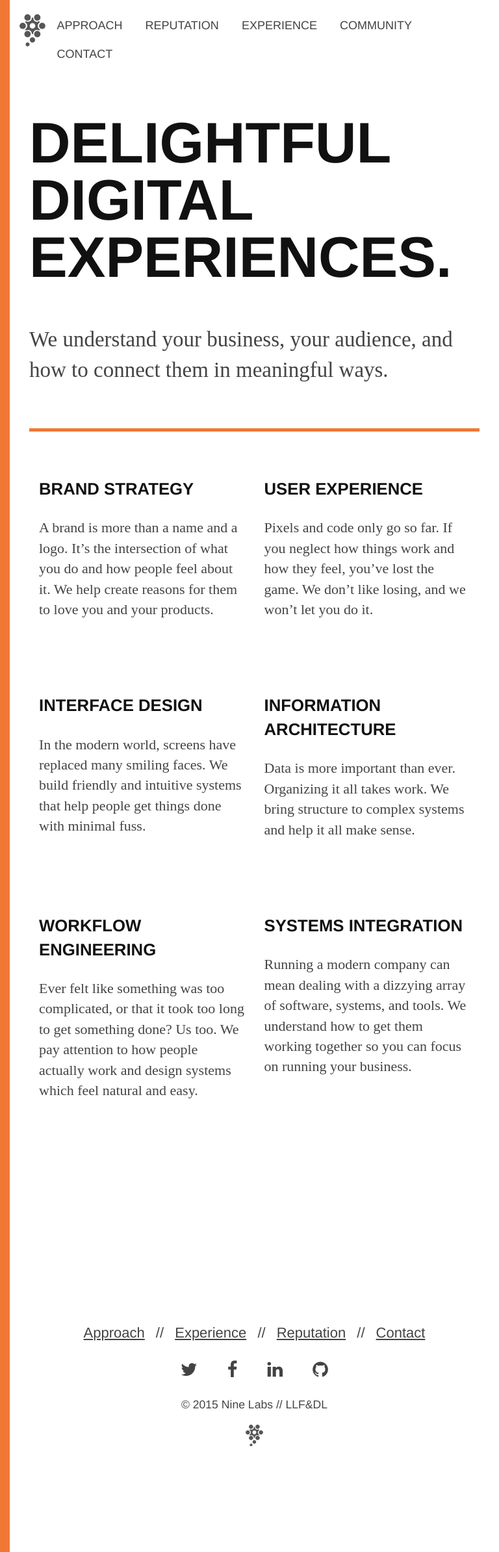
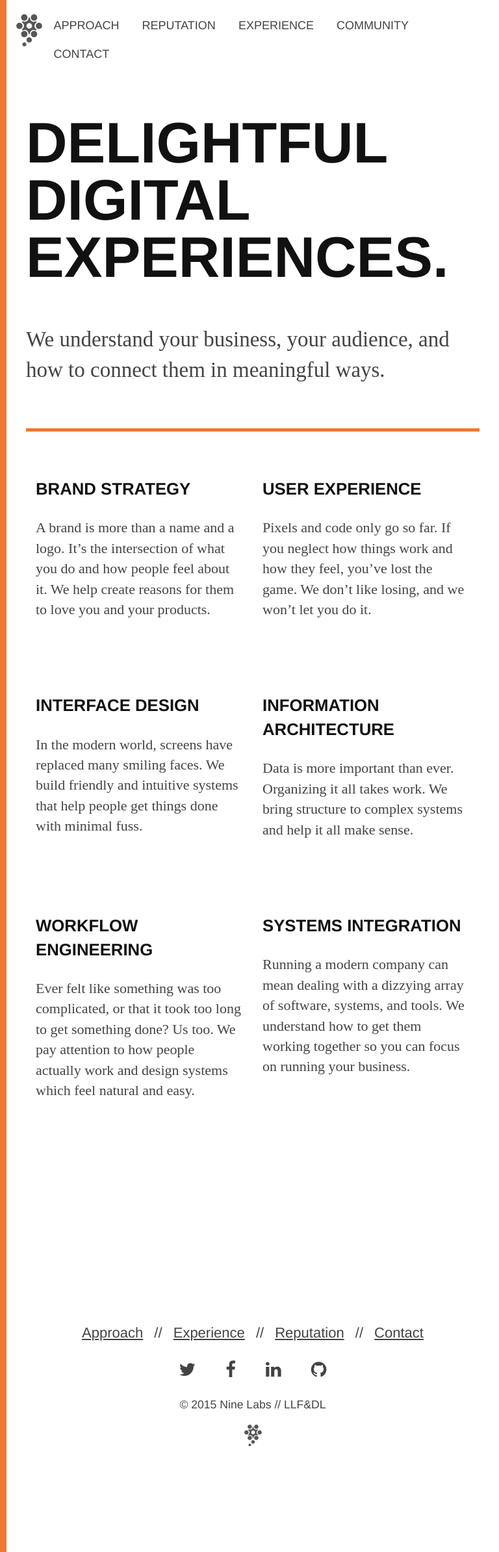
Before and after one commit to ninelabs/ninelabs.com, a Jekyll site: the page built from index.html, in a window 768 px wide. Shown: the whole page at 65% size. Built offline with Jekyll 4.4.1, drawn with Linux system fonts in a browser that asks for light colours; nearby versions of some CDN libraries; Markdown is read by kramdown in place of the engine named in the settings.

Commit message:
Reduced side border at the 'small' breakpoint
Signed-off-by: J Cornelius <github@jcornelius.com>

```diff
--- a/_sass/styles.scss
+++ b/_sass/styles.scss
@@ -4,6 +4,9 @@
 
 html {
   border-left: 15px solid $brand-primary;
+  @include breakpoint(sm) {
+    border-width: 10px;
+  }
   @include breakpoint(xs) {
     border-width: 5px;
   }
--- a/css/styles.css
+++ b/css/styles.css
@@ -695,6 +695,12 @@ hr {
 html {
   border-left: 15px solid #f07834;
 }
+@media (min-width: 768px) and (max-width: 991px) {
+  /* line 5, ../_sass/styles.scss */
+  html {
+    border-width: 10px;
+  }
+}
 @media (max-width: 767px) {
   /* line 5, ../_sass/styles.scss */
   html {
@@ -702,38 +708,38 @@ html {
   }
 }
 
-/* line 12, ../_sass/styles.scss */
+/* line 15, ../_sass/styles.scss */
 body {
   background-color: white;
   color: #444444;
   font-family: "ff-tisa-web-pro", serif;
 }
 
-/* line 18, ../_sass/styles.scss */
+/* line 21, ../_sass/styles.scss */
 #brand {
   width: 27px;
   margin-bottom: 2em;
 }
-/* line 21, ../_sass/styles.scss */
+/* line 24, ../_sass/styles.scss */
 #brand .brand-mark {
   fill: rgba(68, 68, 68, 0.9);
 }
 
-/* line 30, ../_sass/styles.scss */
+/* line 33, ../_sass/styles.scss */
 section header {
   border-bottom: 1px solid #333333;
   margin-bottom: 1em;
 }
-/* line 34, ../_sass/styles.scss */
+/* line 37, ../_sass/styles.scss */
 section header hgroup h1 {
   margin: 0;
 }
-/* line 35, ../_sass/styles.scss */
+/* line 38, ../_sass/styles.scss */
 section header hgroup h4, section header hgroup h5, section header hgroup h6 {
   color: #555555;
 }
 
-/* line 39, ../_sass/styles.scss */
+/* line 42, ../_sass/styles.scss */
 h1, h2, h3, h4, h5, h6 {
   color: #111111;
   font-family: "freight-sans-pro", "helvetica neue", helvetica, sans-serif;
@@ -741,41 +747,41 @@ h1, h2, h3, h4, h5, h6 {
   text-transform: uppercase;
 }
 
-/* line 49, ../_sass/styles.scss */
+/* line 52, ../_sass/styles.scss */
 .lead {
   font-size: 1.25em;
 }
 
-/* line 58, ../_sass/styles.scss */
+/* line 61, ../_sass/styles.scss */
 .media-object {
   padding: 8px 0;
 }
 
-/* line 68, ../_sass/styles.scss */
+/* line 71, ../_sass/styles.scss */
 .media-body p {
   margin: 0;
   padding: 0 0 1em;
 }
 
-/* line 76, ../_sass/styles.scss */
+/* line 79, ../_sass/styles.scss */
 .post-excerpt-container {
   border-bottom: 1px solid #999999;
   margin-bottom: 2em;
   padding-bottom: 2em;
 }
-/* line 83, ../_sass/styles.scss */
+/* line 86, ../_sass/styles.scss */
 .post-excerpt-container .post-meta p {
   color: #999999;
   font-size: .8em;
   margin: 5px 0 1em;
   padding: 0;
 }
-/* line 92, ../_sass/styles.scss */
+/* line 95, ../_sass/styles.scss */
 .post-excerpt-container .post-excerpt h3 {
   margin: 0 0 .5em;
 }
 
-/* line 107, ../_sass/styles.scss */
+/* line 110, ../_sass/styles.scss */
 #home h1 {
   font-size: 4em;
   line-height: 1em;
@@ -783,112 +789,112 @@ h1, h2, h3, h4, h5, h6 {
   text-transform: uppercase;
 }
 @media (max-width: 767px) {
-  /* line 107, ../_sass/styles.scss */
+  /* line 110, ../_sass/styles.scss */
   #home h1 {
     font-size: 1.5em;
   }
 }
-/* line 116, ../_sass/styles.scss */
+/* line 119, ../_sass/styles.scss */
 #home .lead {
   font-size: 1.5em;
 }
 @media (max-width: 767px) {
-  /* line 116, ../_sass/styles.scss */
+  /* line 119, ../_sass/styles.scss */
   #home .lead {
     font-size: 1em;
   }
 }
-/* line 122, ../_sass/styles.scss */
+/* line 125, ../_sass/styles.scss */
 #home .trio {
   border-top: 5px solid #f07834;
   margin-top: 3em;
   padding-top: 2em;
 }
-/* line 129, ../_sass/styles.scss */
+/* line 132, ../_sass/styles.scss */
 #home .skill:nth-child(2n+1) {
   clear: left;
 }
 @media (max-width: 767px) {
-  /* line 133, ../_sass/styles.scss */
+  /* line 136, ../_sass/styles.scss */
   #home .skill h3 {
     margin-bottom: 0;
     padding-bottom: 0;
   }
-  /* line 137, ../_sass/styles.scss */
+  /* line 140, ../_sass/styles.scss */
   #home .skill p {
     margin-top: 0;
     padding-top: 0;
   }
 }
 
-/* line 145, ../_sass/styles.scss */
+/* line 148, ../_sass/styles.scss */
 .skill {
   margin-bottom: 3em;
 }
-/* line 148, ../_sass/styles.scss */
+/* line 151, ../_sass/styles.scss */
 .skill h4 {
   border-bottom: 2px solid rgba(255, 255, 255, 0.2);
   padding-bottom: 1em;
 }
 
-/* line 165, ../_sass/styles.scss */
+/* line 168, ../_sass/styles.scss */
 .logos {
   margin-bottom: 2em;
 }
-/* line 168, ../_sass/styles.scss */
+/* line 171, ../_sass/styles.scss */
 .logos .logo {
   margin: 0 0 3em;
   text-align: center;
 }
-/* line 172, ../_sass/styles.scss */
+/* line 175, ../_sass/styles.scss */
 .logos .logo img {
   max-width: 70%;
 }
 
-/* line 177, ../_sass/styles.scss */
+/* line 180, ../_sass/styles.scss */
 .names {
   margin-bottom: 4em;
 }
-/* line 180, ../_sass/styles.scss */
+/* line 183, ../_sass/styles.scss */
 .names ul {
   margin: 0;
   padding: 0;
   width: auto;
 }
-/* line 185, ../_sass/styles.scss */
+/* line 188, ../_sass/styles.scss */
 .names li {
   padding: 0 .5em;
   margin: 0;
   list-style-type: none;
 }
 
-/* line 194, ../_sass/styles.scss */
+/* line 197, ../_sass/styles.scss */
 .quotes .quote {
   margin-bottom: 4em;
 }
-/* line 197, ../_sass/styles.scss */
+/* line 200, ../_sass/styles.scss */
 .quotes .quote:nth-of-type(odd) {
   clear: left;
 }
-/* line 201, ../_sass/styles.scss */
+/* line 204, ../_sass/styles.scss */
 .quotes .quote cite span {
   font-size: .75em;
 }
-/* line 202, ../_sass/styles.scss */
+/* line 205, ../_sass/styles.scss */
 .quotes .quote cite strong {
   color: #222222;
   display: block;
 }
 
-/* line 213, ../_sass/styles.scss */
+/* line 216, ../_sass/styles.scss */
 #team .the-huddle {
   margin-top: 3em;
 }
-/* line 216, ../_sass/styles.scss */
+/* line 219, ../_sass/styles.scss */
 #team .the-huddle .member {
   margin-bottom: 1.5em;
 }
-/* line 220, ../_sass/styles.scss */
+/* line 223, ../_sass/styles.scss */
 #team .the-huddle .member .meta {
   display: inline-block;
   position: relative;
@@ -897,7 +903,7 @@ h1, h2, h3, h4, h5, h6 {
   /*max-width: 120px;*/
   min-height: 100%;
 }
-/* line 231, ../_sass/styles.scss */
+/* line 234, ../_sass/styles.scss */
 #team .the-huddle .member .meta a {
   color: rgba(255, 255, 255, 0.3);
   font-size: 1.25em;
@@ -905,27 +911,27 @@ h1, h2, h3, h4, h5, h6 {
   text-indent: -999em;
   text-shadow: none;
 }
-/* line 237, ../_sass/styles.scss */
+/* line 240, ../_sass/styles.scss */
 #team .the-huddle .member .meta a:hover {
   color: rgba(255, 255, 255, 0.7);
   text-decoration: none;
 }
-/* line 243, ../_sass/styles.scss */
+/* line 246, ../_sass/styles.scss */
 #team .the-huddle .member .caption {
   display: inline-block;
   position: relative;
   width: 75%;
 }
-/* line 247, ../_sass/styles.scss */
+/* line 250, ../_sass/styles.scss */
 #team .the-huddle .member .caption h4 {
   margin: 0;
 }
-/* line 250, ../_sass/styles.scss */
+/* line 253, ../_sass/styles.scss */
 #team .the-huddle .member .caption p {
   font-size: .75em;
   margin: 0;
 }
-/* line 254, ../_sass/styles.scss */
+/* line 257, ../_sass/styles.scss */
 #team .the-huddle .member .caption .label {
   color: #333333;
   display: inline-block;
@@ -934,58 +940,58 @@ h1, h2, h3, h4, h5, h6 {
   text-shadow: none;
 }
 
-/* line 270, ../_sass/styles.scss */
+/* line 273, ../_sass/styles.scss */
 #community .media {
   border-top: 1px solid #555555;
 }
-/* line 273, ../_sass/styles.scss */
+/* line 276, ../_sass/styles.scss */
 #community .media-object img {
   margin-top: 1em;
   max-width: 120px;
 }
-/* line 277, ../_sass/styles.scss */
+/* line 280, ../_sass/styles.scss */
 #community .media-body h3 {
   margin-bottom: 0;
 }
 
-/* line 287, ../_sass/styles.scss */
+/* line 290, ../_sass/styles.scss */
 .notes-list h1 small {
   color: #999999;
   font-size: .5em;
   font-weight: 400;
 }
 
-/* line 295, ../_sass/styles.scss */
+/* line 298, ../_sass/styles.scss */
 .labnotes header {
   border-bottom: 1px solid #999999;
   margin-bottom: 2em;
   padding-bottom: .5em;
 }
-/* line 299, ../_sass/styles.scss */
+/* line 302, ../_sass/styles.scss */
 .labnotes header h2 {
   line-height: .9em;
   margin: 0;
 }
-/* line 303, ../_sass/styles.scss */
+/* line 306, ../_sass/styles.scss */
 .labnotes header h4 {
   color: #555555;
   margin: 0;
 }
-/* line 308, ../_sass/styles.scss */
+/* line 311, ../_sass/styles.scss */
 .labnotes .note-meta {
   color: #555555;
   font-size: .65em;
 }
-/* line 312, ../_sass/styles.scss */
+/* line 315, ../_sass/styles.scss */
 .labnotes h3 {
   color: #555555;
 }
-/* line 315, ../_sass/styles.scss */
+/* line 318, ../_sass/styles.scss */
 .labnotes iframe.twitter-tweet {
   margin-left: 40px !important;
 }
 
-/* line 320, ../_sass/styles.scss */
+/* line 323, ../_sass/styles.scss */
 blockquote {
   border-color: #f07834;
   border-style: solid;
@@ -993,61 +999,61 @@ blockquote {
   margin-left: 0;
   padding-left: 20px;
 }
-/* line 326, ../_sass/styles.scss */
+/* line 329, ../_sass/styles.scss */
 blockquote i, blockquote em {
   display: block;
   color: #999999;
   font-size: .7em;
   margin: .75em 0 0 1em;
 }
-/* line 331, ../_sass/styles.scss */
+/* line 334, ../_sass/styles.scss */
 blockquote i:before, blockquote em:before {
   content: "\2014\00a0";
 }
 
-/* line 337, ../_sass/styles.scss */
+/* line 340, ../_sass/styles.scss */
 .notes-page-navigation {
   border-top: 1px solid #999999;
   font-size: .8em;
   margin-top: 2em;
   padding-top: 1em;
 }
-/* line 346, ../_sass/styles.scss */
+/* line 349, ../_sass/styles.scss */
 .notes-page-navigation .right {
   text-align: right;
 }
 
-/* line 360, ../_sass/styles.scss */
+/* line 363, ../_sass/styles.scss */
 .docs-list .docs-excerpt {
   border-top: 1px solid #999999;
 }
-/* line 363, ../_sass/styles.scss */
+/* line 366, ../_sass/styles.scss */
 .docs-list .docs-excerpt h3 {
   margin-bottom: 0;
   padding-bottom: 0;
 }
-/* line 367, ../_sass/styles.scss */
+/* line 370, ../_sass/styles.scss */
 .docs-list .docs-excerpt p {
   margin-top: 0;
   padding-top: 0;
 }
 
-/* line 376, ../_sass/styles.scss */
+/* line 379, ../_sass/styles.scss */
 .docs .post ol li {
   list-style-type: decimal;
   padding-top: .75em;
   margin-bottom: .125em;
 }
-/* line 380, ../_sass/styles.scss */
+/* line 383, ../_sass/styles.scss */
 .docs .post ol li ol li {
   list-style-type: lower-latin;
 }
-/* line 382, ../_sass/styles.scss */
+/* line 385, ../_sass/styles.scss */
 .docs .post ol li ol li ol li {
   list-style-type: lower-roman;
 }
 
-/* line 392, ../_sass/styles.scss */
+/* line 395, ../_sass/styles.scss */
 .docs-disclaimer p {
   border-left: 5px solid #f07834;
   margin: 1em 0;
@@ -1056,23 +1062,23 @@ blockquote i:before, blockquote em:before {
   font-style: italic;
 }
 
-/* line 405, ../_sass/styles.scss */
+/* line 408, ../_sass/styles.scss */
 .footer-contact {
   border-bottom: 1px solid #999999;
   border-top: 1px solid #999999;
   margin-top: 2em;
   padding-bottom: 1em;
 }
-/* line 410, ../_sass/styles.scss */
+/* line 413, ../_sass/styles.scss */
 .footer-contact h2 {
   margin-bottom: 0;
 }
-/* line 413, ../_sass/styles.scss */
+/* line 416, ../_sass/styles.scss */
 .footer-contact p {
   margin-top: 0;
 }
 
-/* line 422, ../_sass/styles.scss */
+/* line 425, ../_sass/styles.scss */
 #contact h2 {
   font-family: "ff-tisa-web-pro", serif;
   font-style: italic;
@@ -1080,37 +1086,37 @@ blockquote i:before, blockquote em:before {
   text-transform: none;
 }
 
-/* line 429, ../_sass/styles.scss */
+/* line 432, ../_sass/styles.scss */
 .contact-options {
   margin-bottom: 3em;
 }
 
-/* line 433, ../_sass/styles.scss */
+/* line 436, ../_sass/styles.scss */
 .contact-option {
   font-size: 1.25em;
   margin: 0;
   padding: 0;
 }
 
-/* line 442, ../_sass/styles.scss */
+/* line 445, ../_sass/styles.scss */
 #jobs .job, #jobs .how-we-work, #jobs .get-in-touch {
   border-top: 1px solid #f07834;
 }
-/* line 445, ../_sass/styles.scss */
+/* line 448, ../_sass/styles.scss */
 #jobs .job {
   padding: 1.5em;
 }
-/* line 447, ../_sass/styles.scss */
+/* line 450, ../_sass/styles.scss */
 #jobs .job .fa {
   color: #9fe32c;
 }
-/* line 450, ../_sass/styles.scss */
+/* line 453, ../_sass/styles.scss */
 #jobs .job .job-meta {
   color: #aaa;
   font-size: .9em;
 }
 
-/* line 460, ../_sass/styles.scss */
+/* line 463, ../_sass/styles.scss */
 footer {
   font-family: "freight-sans-pro", "helvetica neue", helvetica, sans-serif;
   margin: 0;
@@ -1118,35 +1124,35 @@ footer {
   text-align: center;
 }
 @media (max-width: 767px) {
-  /* line 460, ../_sass/styles.scss */
+  /* line 463, ../_sass/styles.scss */
   footer {
     padding: 0 0 2em;
   }
 }
-/* line 468, ../_sass/styles.scss */
+/* line 471, ../_sass/styles.scss */
 footer nav {
   margin: 1.5em 0 1em;
 }
-/* line 470, ../_sass/styles.scss */
+/* line 473, ../_sass/styles.scss */
 footer nav a {
   padding: 0 .5em;
 }
-/* line 474, ../_sass/styles.scss */
+/* line 477, ../_sass/styles.scss */
 footer .social {
   margin-bottom: 1em;
 }
-/* line 476, ../_sass/styles.scss */
+/* line 479, ../_sass/styles.scss */
 footer .social a {
   display: inline-block;
   font-size: 1.25em;
   margin: 0 20px;
 }
-/* line 482, ../_sass/styles.scss */
+/* line 485, ../_sass/styles.scss */
 footer .copyright {
   font-size: .8em;
 }
 
-/* line 502, ../_sass/styles.scss */
+/* line 505, ../_sass/styles.scss */
 pre {
   border: none;
   padding: 0;
```
Also changed, not shown: css/styleguide.css (+88 -82 lines).
